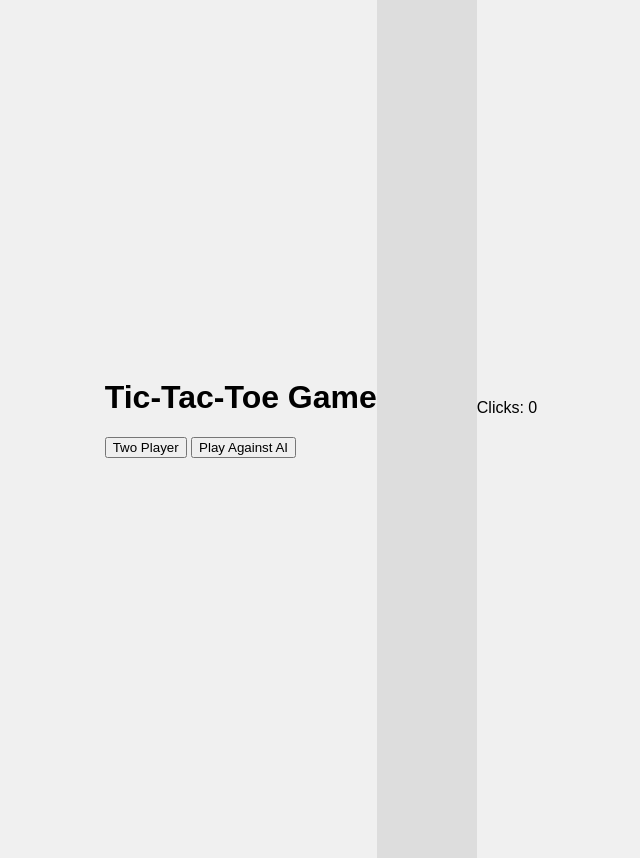
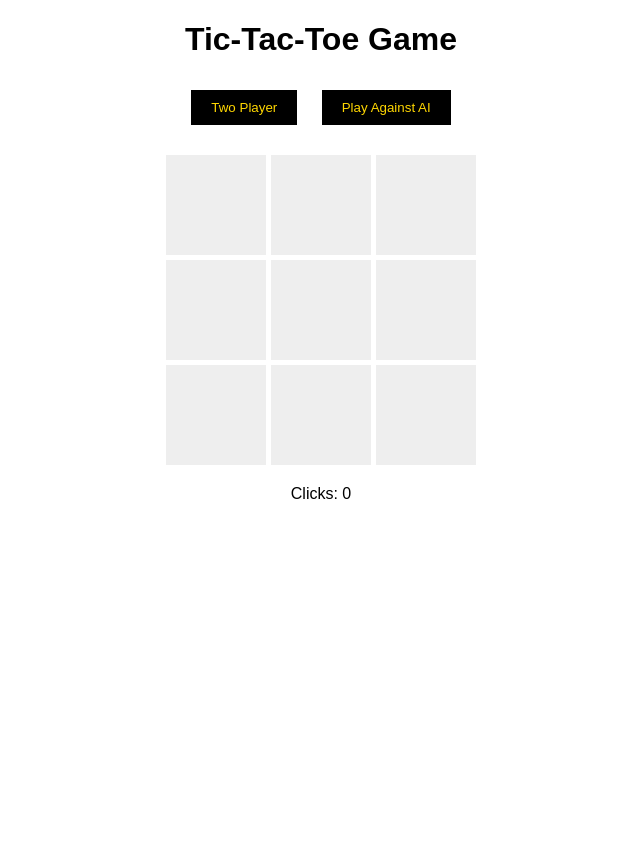
Before and after one commit to VarunReddyKomatla/PRODIGY_WD_03, a plain HTML site: page index.html in a window 1280 px wide. Shown: the whole page, without its empty margins (319-959 px from the left). After the commit the page ends 800 px from the top, so only its background shows below. Drawn offline with Linux system fonts and the light colour scheme.

Commit message:
Update style.css

```diff
--- a/style.css
+++ b/style.css
@@ -1,53 +1,42 @@
 body {
     font-family: Arial, sans-serif;
-    display: flex;
-    justify-content: center;
-    align-items: center;
-    height: 100vh;
-    background-color: #f0f0f0;
+    text-align: center;
+    background-color: #fff;
+    color: #000;
 }
 
-.container {
-    text-align: center;
-    background-color: #fff;
-    padding: 20px;
-    border-radius: 10px;
-    box-shadow: 0 0 10px rgba(0, 0, 0, 0.1);
+header {
+    margin: 20px 0;
 }
 
-#game-board {
+#game {
     display: grid;
     grid-template-columns: repeat(3, 100px);
-    grid-gap: 5px;
-    margin-top: 20px;
+    gap: 5px;
+    justify-content: center;
+    margin: 20px auto;
 }
 
 .cell {
     width: 100px;
     height: 100px;
-    background-color: #ddd;
+    background-color: #eee;
     display: flex;
+    align-items: center;
     justify-content: center;
-    align-items: center;
-    font-size: 2rem;
+    font-size: 2em;
     cursor: pointer;
 }
 
-#status {
-    margin-top: 20px;
+button {
+    margin: 10px;
+    padding: 10px 20px;
+    background-color: #000;
+    color: #ffd700;
+    border: none;
+    cursor: pointer;
 }
 
-#click-counter {
-    margin-top: 10px;
+button:hover {
+    background-color: #444;
 }
-
-#options {
-    margin-top: 20px;
-}
-
-#reset-btn {
-    margin-top: 20px;
-    padding: 10px 20px;
-    font-size: 1rem;
-    cursor: pointer;
-}
```
